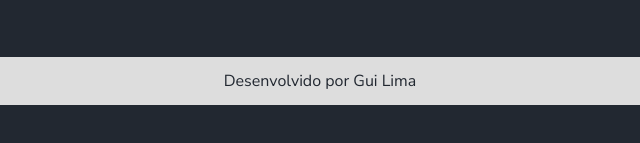
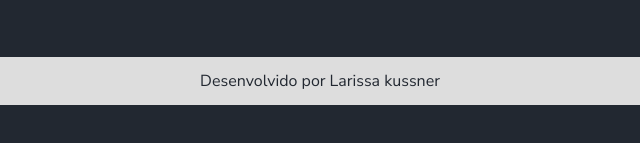
Before and after one commit to larissakussner/ci-ncias-de-dados, a plain HTML site: page index.html in a window 1280 px wide. Shown: the part 153-296 px from the top of the page, 320-960 px from the left. Drawn offline with Linux system fonts and the light colour scheme; no server answers; files whose address does not match are found by name.

Commit message:
Update index.html

```diff
--- a/index.html
+++ b/index.html
@@ -20,7 +20,7 @@
         </section>
     </main>
     <footer>
-        <p>Desenvolvido por Gui Lima</p>
+        <p>Desenvolvido por Larissa kussner</p>
     </footer>
     <script type="module" src="graficos/informacoesGlobais.js"></script>
 </body>
```
